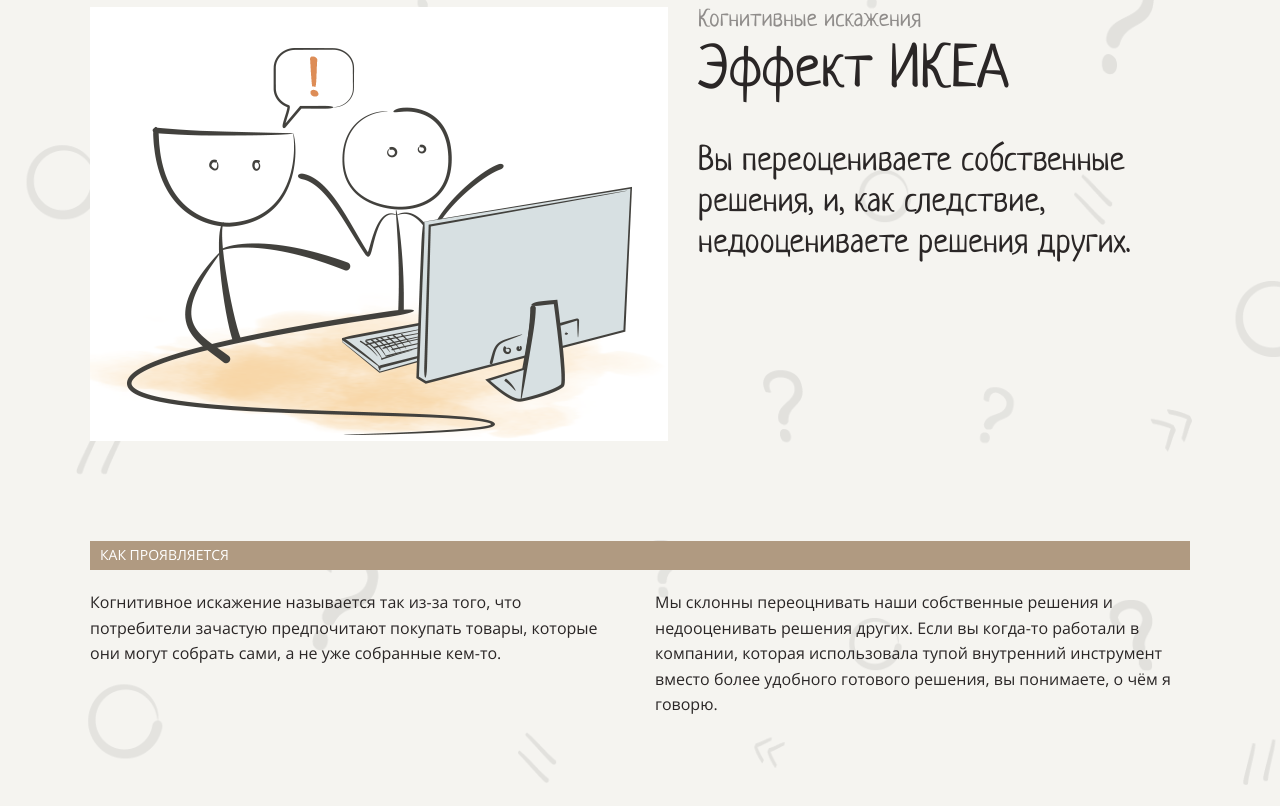
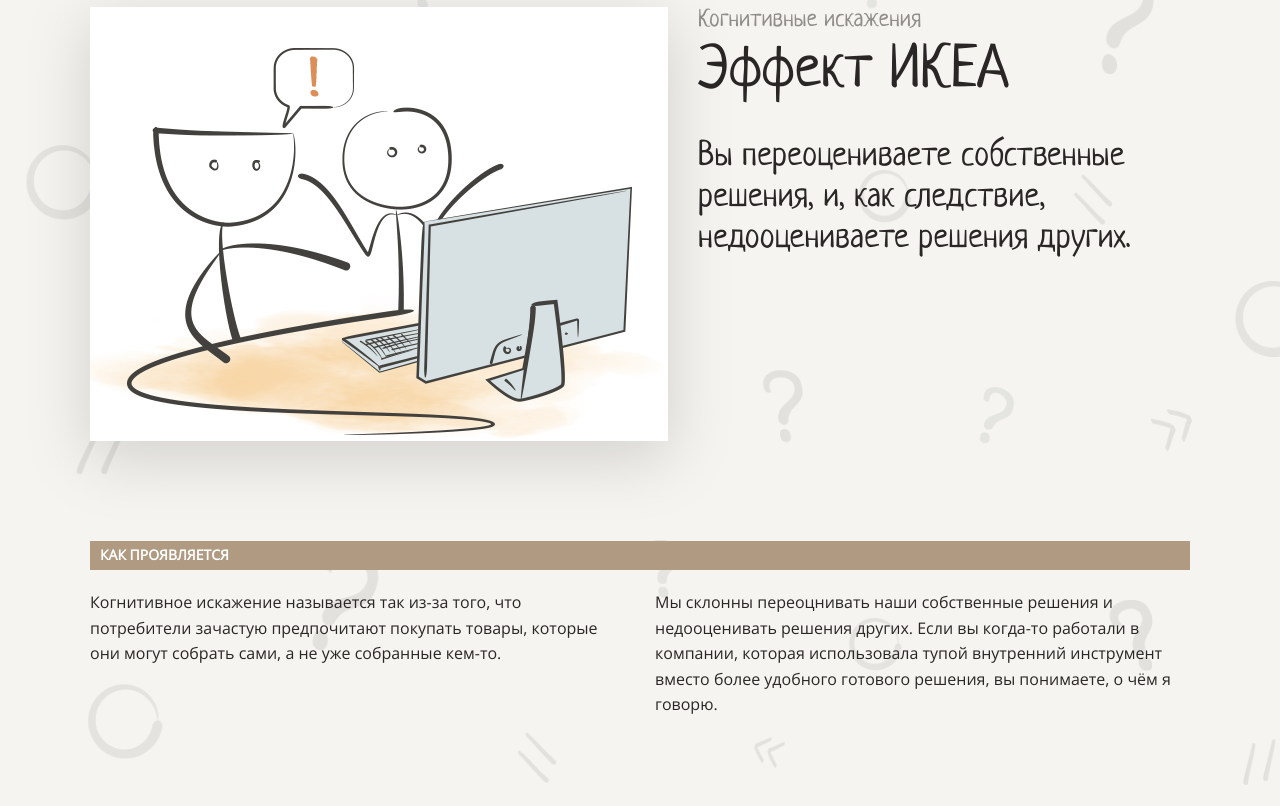
Before and after one commit to pisarevdmitry/layout-designer-project-lvl1, a website: page src/index.html in a window 1280 px wide. Shown: the part 2814-3620 px from the top of the page. Drawn offline with Linux system fonts and the light colour scheme.

Commit message:
fix distortion

```diff
--- a/src/styles/style.css
+++ b/src/styles/style.css
@@ -298,6 +298,8 @@
 
 .image {
   vertical-align: middle;
+
+  filter: drop-shadow(0 16px 32px rgba(0, 0, 0, 0.15));
 }
 
 .distortion-text {
@@ -309,6 +311,8 @@
 }
 
 .distortion-desc {
+  margin-top: 29px;
+
   font-weight: normal;
   font-size: 34px;
   font-family: Neucha, sans-serif;
@@ -321,6 +325,7 @@
   margin-bottom: 20px;
   padding-left: 10px;
 
+  font-weight: bold;
   font-size: 14px;
   font-family: OpenSans, sans-serif;
   line-height: 28.8px;
```
